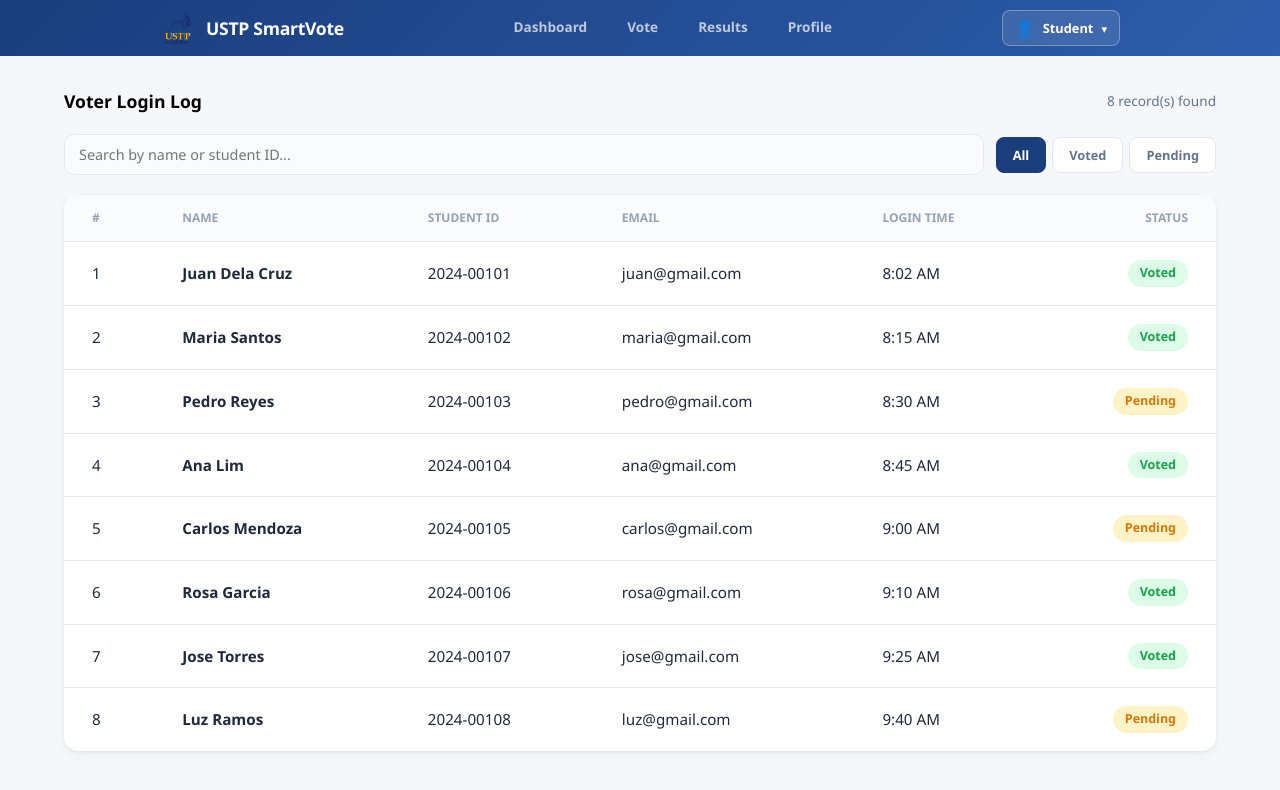
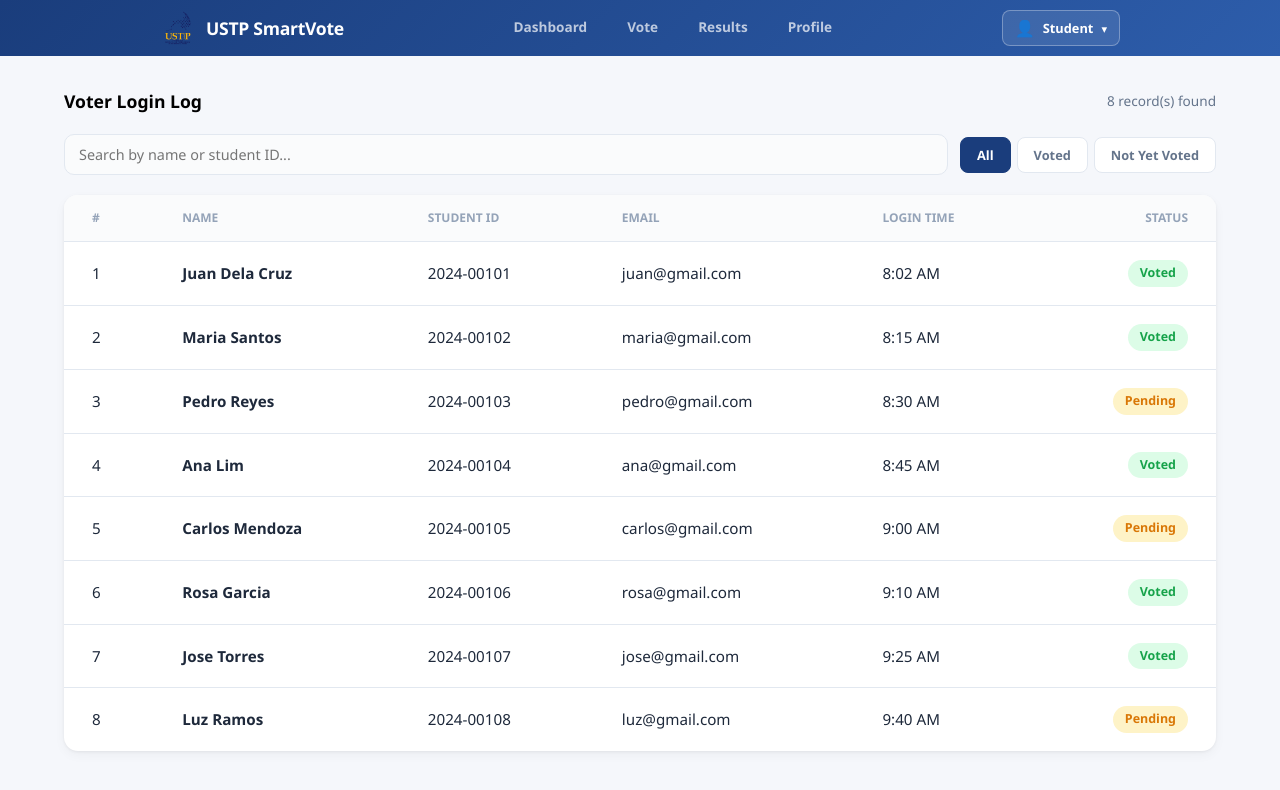
Before and after one commit to KIN0RI/IT323_AppDev_SmartVote_UI, a React (Vite) app: page /IT323_AppDev_SmartVote_UI/VoterLog in a window 1280 px wide. Shown: the top 790 px of the page. Built offline with nearby package versions, Linux system fonts and the light colour scheme.

Commit message:
VoteLog Update 2

```diff
--- a/src/pages/VoterLog.jsx
+++ b/src/pages/VoterLog.jsx
@@ -48,7 +48,7 @@ function VoterLog() {
               onChange={(e) => setSearch(e.target.value)}
             />
             <div className="sv-voter-filters">
-              {["All", "Voted", "Pending"].map((f) => (
+              {["All", "Voted", "Not Yet Voted"].map((f) => (
                 <button
                   key={f}
                   className={`sv-filter-btn ${filter === f ? "sv-filter-active" : ""}`}
```
